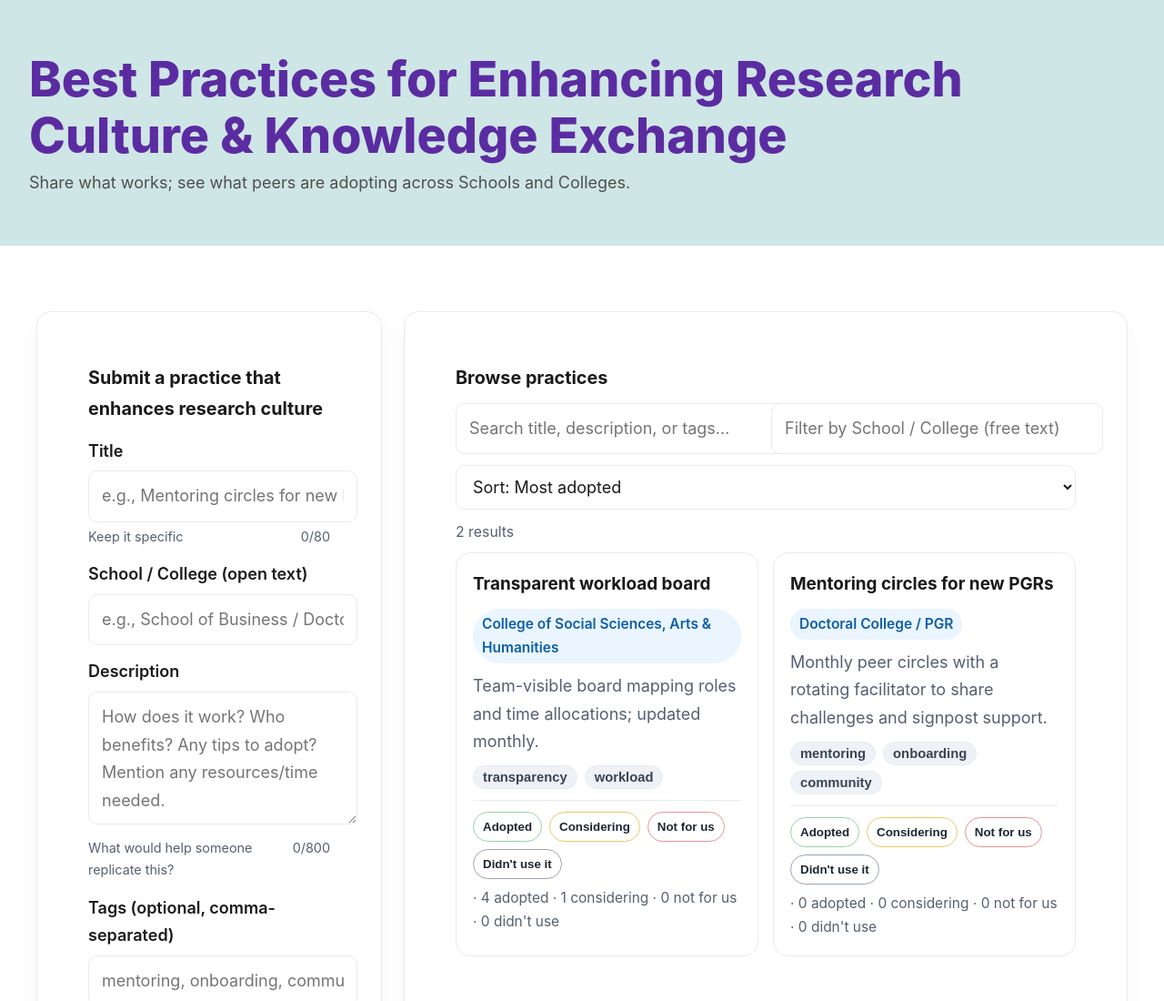
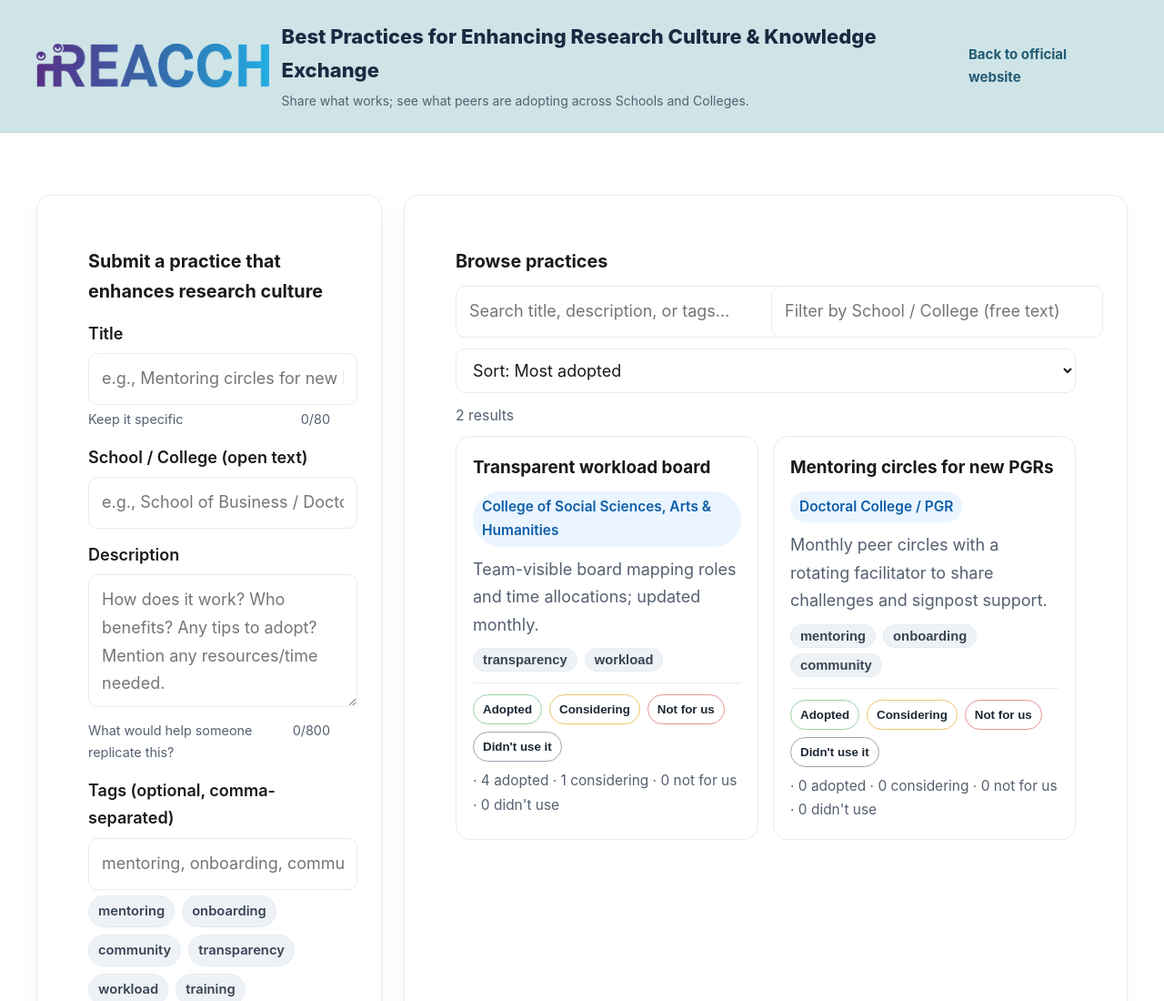
Before and after one commit to ireacch/ireacch.github.io, a website: page best-practices.html in a window 1280 px wide. Shown: the top 1100 px of the page at 91% size. Drawn offline with Linux system fonts and the light colour scheme; files that its build step writes are made by us from their sources.

Commit message:
Update best-practices.html

```diff
--- a/best-practices.html
+++ b/best-practices.html
@@ -14,7 +14,19 @@
       --border:#e6ecf1; --muted:#556070; --muted-strong:#384454;
       --chip:#eef2f7; --blue:#6366f1; --bg:#fff;
       --ok:#2ea44f; --warn:#e3a008; --no:#cf3d3d;
+      --page-max:1200px;
     }
+
+    /* ===== Consistent top header (matched to micro-surveys & reflection) ===== */
+    .overview-bar{ background:#cfe4e7; padding:22px 0; border-bottom:1px solid #c3d6d9; }
+    .overview-inner{ max-width:var(--page-max); margin:0 auto; padding:0 24px; display:flex; align-items:center; justify-content:space-between; gap:16px; }
+    .brand-wrap{ display:flex; align-items:center; gap:14px; }
+    .brand-wrap img{ height:48px; width:auto; display:block; }
+    .titles{ display:flex; flex-direction:column; }
+    .page-title{ font-size:22px; font-weight:800; color:#1b2a41; }
+    .page-sub{ margin-top:2px; font-size:14px; color:var(--muted); }
+    .back-link{ font-weight:700; font-size:15px; color:#245b74; text-decoration:none; padding:8px 12px; border-radius:8px; }
+    .back-link:hover{ background:rgba(0,0,0,.05); }
 
     /* page container (kept) */
     .bp-container{max-width:1200px;margin:32px auto;padding:0 24px}
@@ -98,13 +110,19 @@
 </head>
 <body>
 
-  <!-- Hero (brand hero styles) -->
-  <section class="hero">
-    <div class="container">
-      <h1 class="page-title">Best Practices for Enhancing Research Culture & Knowledge Exchange</h1>
-      <p class="page-sub">Share what works; see what peers are adopting across Schools and Colleges.</p>
+  <!-- Consistent I-REACCH header -->
+  <header class="overview-bar" role="banner">
+    <div class="overview-inner">
+      <div class="brand-wrap">
+        <img src="assets/img/ireacch-logo.png" alt="I-REACCH">
+        <div class="titles">
+          <div class="page-title">Best Practices for Enhancing Research Culture & Knowledge Exchange</div>
+          <div class="page-sub">Share what works; see what peers are adopting across Schools and Colleges.</div>
+        </div>
+      </div>
+      <a class="back-link" href="https://ireacch.le.ac.uk/" target="_blank" rel="noopener">Back to official website</a>
     </div>
-  </section>
+  </header>
 
   <!-- Page -->
   <main class="bp-container">
```
